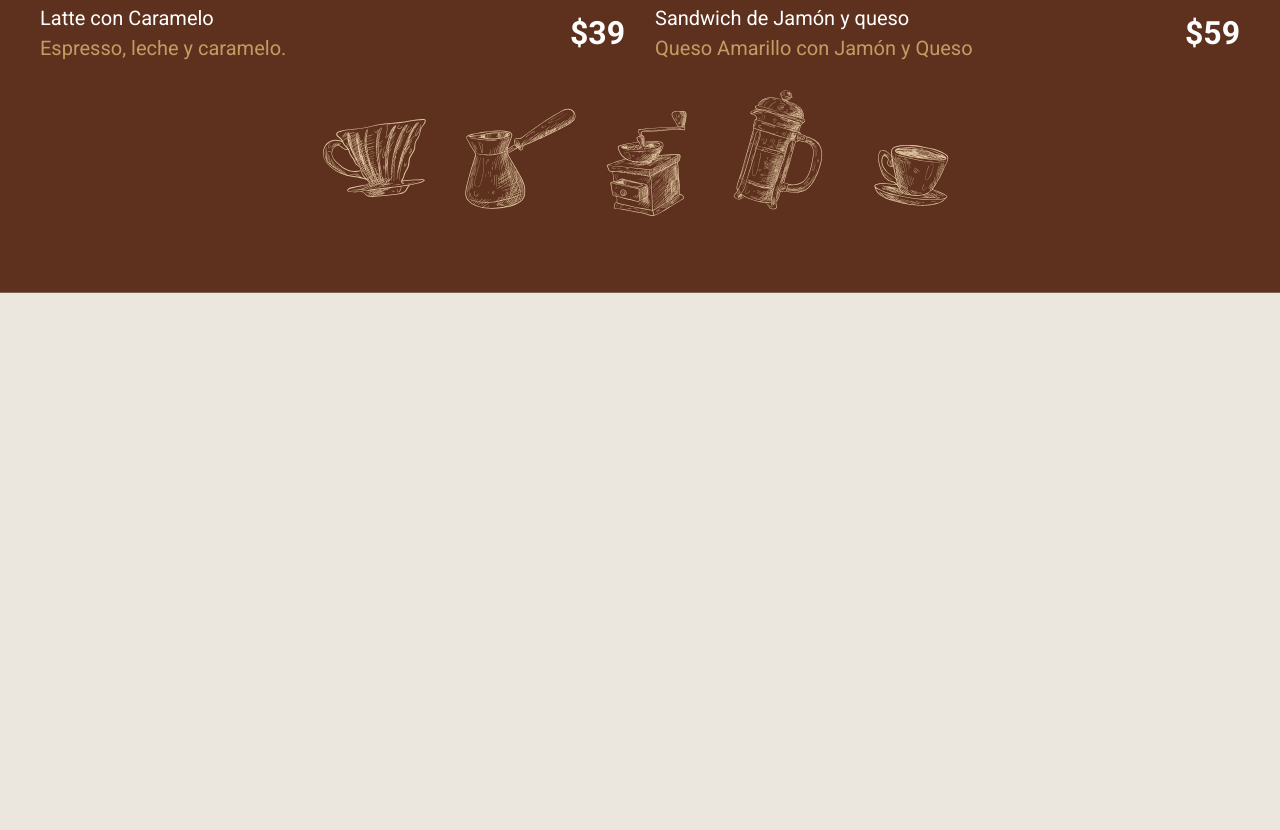
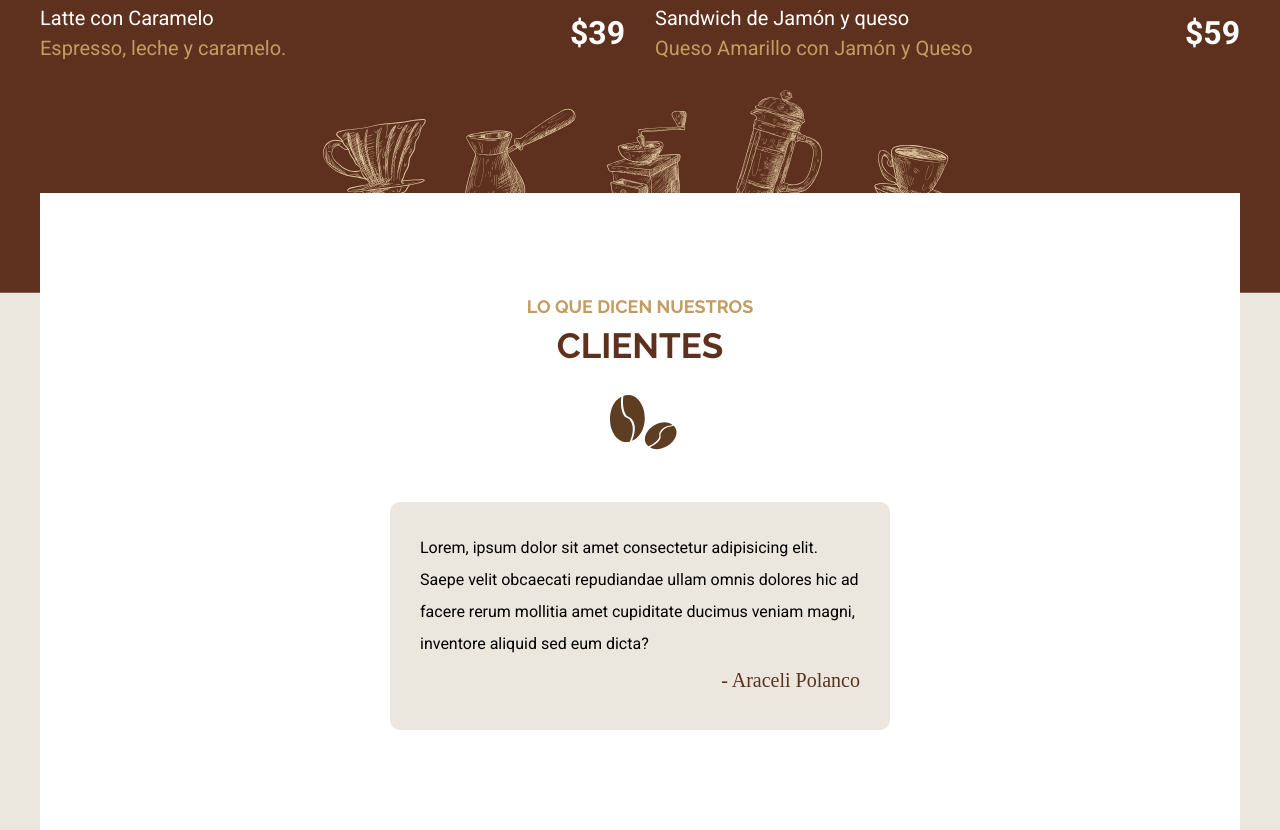
Before and after one commit to Ara-Polanco/la-cafeteria, a website: page index.html in a window 1280 px wide. Shown: the part 4033-4863 px from the top of the page. Before the commit the page ends 4326 px from the top, so only its background shows below. Drawn offline with Linux system fonts and the light colour scheme; a web font is replaced by a local one.

Commit message:
Adding: testimonials-section

```diff
--- a/assets/scss/base/_utilidades.scss
+++ b/assets/scss/base/_utilidades.scss
@@ -5,6 +5,9 @@
     text-align: center;
 }
 
-bg-primario {
-    background-color: v.$primario;
+.bg-blanco {
+    background-color: v.$blanco;
 }
+.m-negativo-10 {
+    margin-top: -10rem;
+}
--- a/assets/scss/inicio/_index.scss
+++ b/assets/scss/inicio/_index.scss
@@ -2,3 +2,4 @@
 @forward 'iconos';
 @forward 'galeria';
 @forward 'menu';
+@forward 'testimoniales';
--- /dev/null
+++ b/assets/scss/inicio/_testimoniales.scss
@@ -0,0 +1,21 @@
+@use 'base/variables' as v;
+@use 'base/mixins' as m;
+
+.nuestros-testimoniales {
+    padding: 10rem v.$separacion;
+
+    .testimonial {
+        background-color: v.$cafe-claro;
+        padding: v.$separacion;
+        max-width: 50rem;
+        margin: 0 auto;
+        border-radius: 1rem;
+    }
+
+    .autor {
+        text-align: right;
+        font-size: 2rem;
+        color: v.$primario;
+        font-family: v.$fuente-cursiva;
+    }
+}
--- a/index.html
+++ b/index.html
@@ -179,5 +179,15 @@
         </div>
     </section>
 
+    <section class="nuestros-testimoniales contenedor bg-blanco m-negativo-10">
+        <h2><span>Lo que dicen nuestros</span> Clientes</h2>
+
+        <div class="testimonial">
+            <p>Lorem, ipsum dolor sit amet consectetur adipisicing elit. Saepe velit obcaecati repudiandae ullam omnis dolores hic ad facere rerum mollitia amet cupiditate ducimus veniam magni, inventore aliquid sed eum dicta?</p>
+
+            <p class="autor">- Araceli Polanco</p>
+        </div>
+    </section>
+
 </body>
 </html>
```
Also changed, not shown: build/css/app.css.
